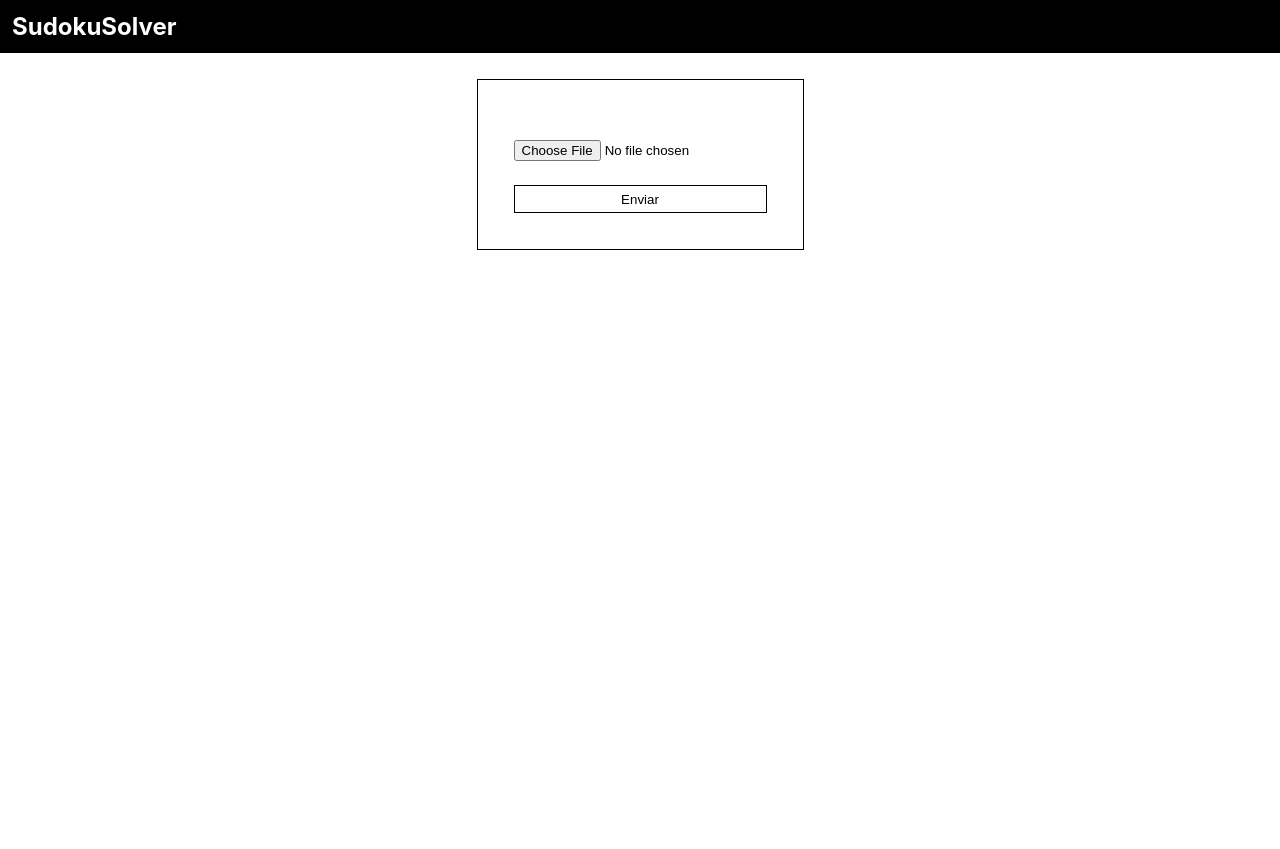
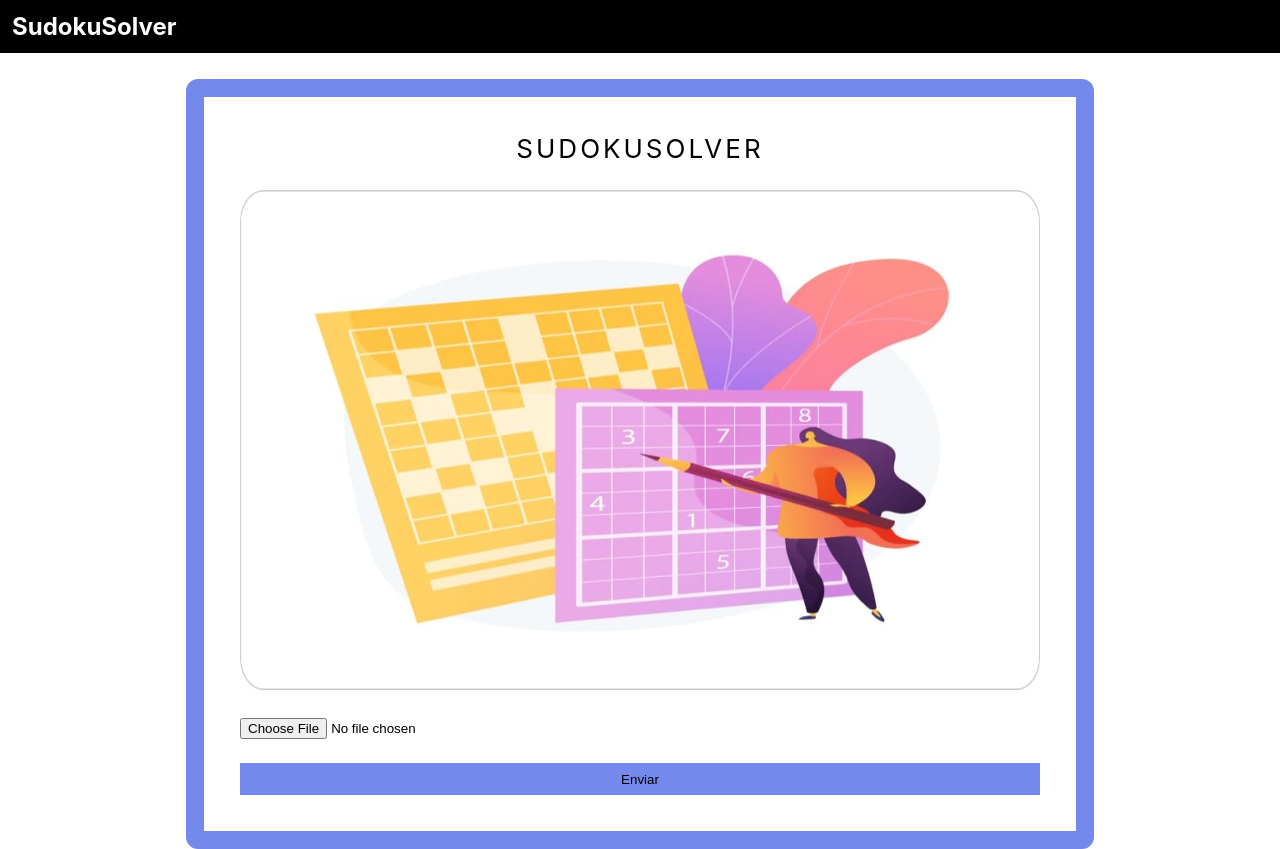
Before and after one commit to deeplearningunb/ClaSsifierGO, a React (Create React App) app in the folder frontend/: page / in a window 1280 px wide. Before the commit the page ends 800 px from the top, so only its background shows below. Built offline with nearby package versions, Linux system fonts and the light colour scheme.

Commit message:
Atualizada as cores da pagina inicial
Co-authored-by: Dara <darasousa09@gmail.com>

```diff
--- a/frontend/src/Pages/Home/Style.js
+++ b/frontend/src/Pages/Home/Style.js
@@ -9,9 +9,9 @@ export const Image = styled.img`
 `;
 
 export const Button = styled.button`
-  background-color: Transparent;
-  height: 28px;
-  border: 1px solid black;
+  background-color: rgb(117,136,236);
+  height: 32px;
+  border: none;
   cursor: pointer;
 `;
 
@@ -20,12 +20,20 @@ export const Page = styled.div`
 
 export const InputDiv = styled.div`
   width: min-content;
+  border: 18px solid rgb(117,136,236);
   margin: 0 auto;
   display: flex;
   flex-direction: column;
-  border: 1px solid black;
+  border-radius: 12px;
   padding: 36px;
 `;
 
 export const ImageDiv = styled.div`
 `;
+
+export const P = styled.p`
+  text-align: center;
+  letter-spacing: 3px;
+  font-size: 26px;
+  margin-top: 0;
+`;
--- a/frontend/src/Pages/Home/index.js
+++ b/frontend/src/Pages/Home/index.js
@@ -1,8 +1,9 @@
 import React, { useState, useRef } from 'react';
 import Navbar from '../../Components/Navbar';
 import {
-  Page, Input, Image, Button, InputDiv, ImageDiv,
+  Page, Input, Image, Button, InputDiv, ImageDiv, P,
 } from './Style';
+import placeholderImage from '../../Assets/Images/placeholder.jpg';
 
 const Home = () => {
   const [baseImage, setBaseImage] = useState();
@@ -33,10 +34,10 @@ const Home = () => {
     <Page>
       <Navbar />
       <InputDiv>
+        <P>SUDOKUSOLVER</P>
         <ImageDiv>
           <Image
-            src={baseImage}
-            display={baseImage ? 'block' : 'none'}
+            src={baseImage ? baseImage : placeholderImage}
             height="500px"
             width="800px"
           />
```
Also changed, not shown: frontend/src/Assets/Images/placeholder.jpg (added).
